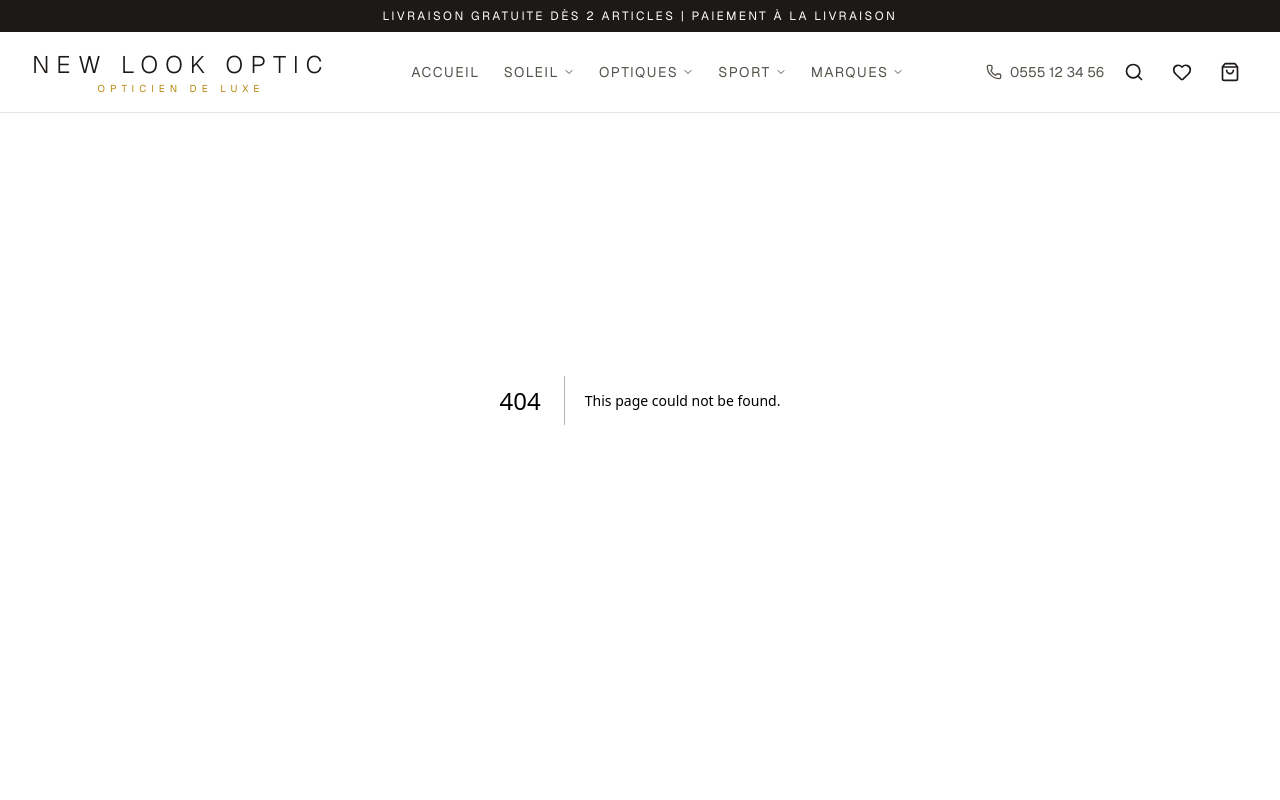
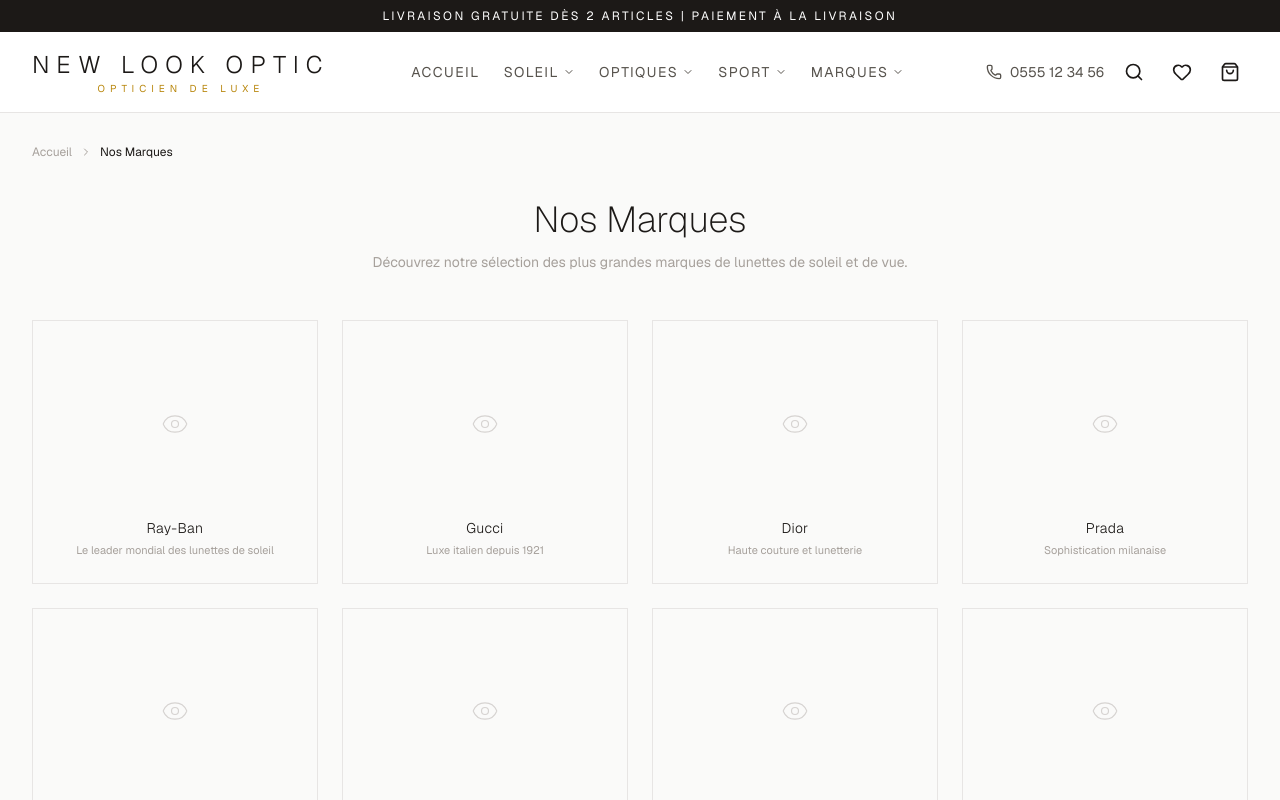
Before and after one commit to yanisbelfar/Glasses-Store, a Next.js app: page /marques in a window 1280 px wide. Before the commit this address had no page. Shown: the top 800 px of the page. Built offline with nearby package versions, Linux system fonts and the light colour scheme.

Commit message:
feat: brands page showcasing all luxury eyewear brands

```diff
--- /dev/null
+++ b/src/app/marques/page.tsx
@@ -0,0 +1,46 @@
+"use client";
+
+import { Eye } from "lucide-react";
+import Link from "next/link";
+import Breadcrumbs, { BreadcrumbItem } from "@/components/Breadcrumbs";
+import Footer from "@/components/Footer";
+import { brands } from "@/lib/data";
+
+export default function BrandsPage() {
+  return (
+    <main className="flex-1 pt-28 lg:pt-32">
+      <div className="max-w-7xl mx-auto px-4 sm:px-6 lg:px-8 mb-16">
+        <Breadcrumbs items={[new BreadcrumbItem("Nos Marques")]} />
+        <div className="text-center mt-6 mb-12">
+          <h1 className="text-3xl lg:text-4xl font-extralight text-charcoal">
+            Nos Marques
+          </h1>
+          <p className="text-sm text-stone-400 mt-3 max-w-xl mx-auto">
+            Découvrez notre sélection des plus grandes marques de lunettes de soleil et de vue.
+          </p>
+        </div>
+
+        <div className="grid grid-cols-2 sm:grid-cols-3 lg:grid-cols-4 gap-6">
+          {brands.map((brand) => (
+            <Link
+              key={brand.name}
+              href={`/collections/${brand.slug}`}
+              className="group border border-stone-200 p-6 text-center hover:border-gold/40 transition-all"
+            >
+              <div className="w-full aspect-[3/2] flex items-center justify-center bg-stone-50 mb-4 group-hover:bg-gold/5 transition-colors">
+                <Eye size={28} className="text-stone-300 group-hover:text-gold/50 transition-colors" strokeWidth={1} />
+              </div>
+              <h2 className="text-sm font-light text-charcoal group-hover:text-gold transition-colors tracking-wide">
+                {brand.name}
+              </h2>
+              {brand.description && (
+                <p className="text-[11px] text-stone-400 mt-1 line-clamp-2">{brand.description}</p>
+              )}
+            </Link>
+          ))}
+        </div>
+      </div>
+      <Footer />
+    </main>
+  );
+}
```
